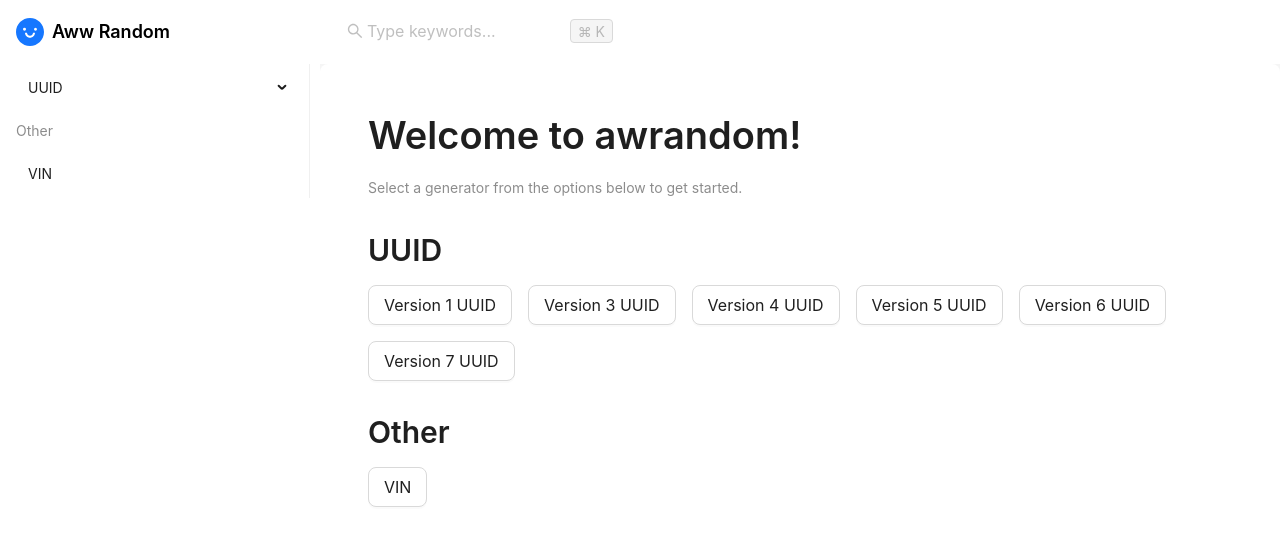
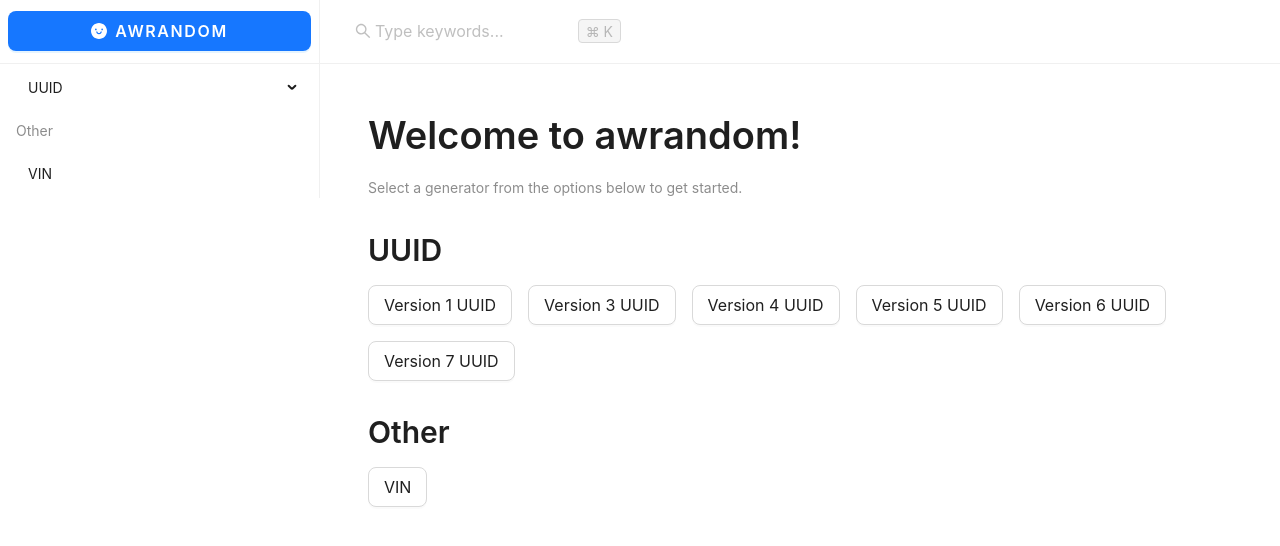
Before and after one commit to meetqy/awrandom, a Next.js app: page / in a window 1280 px wide. Shown: the top 546 px of the page. Built offline with nearby package versions, Linux system fonts and the light colour scheme; what @ant-design/nextjs-registry would draw is missing.

Commit message:
Refactor AppLayout component structure and styling for improved layout consistency

```diff
--- a/src/components/app-layout.tsx
+++ b/src/components/app-layout.tsx
@@ -14,38 +14,26 @@ const { Header, Sider, Content } = Layout;
 
 const AppLayout = ({ children }: { children: ReactNode }) => {
   const {
-    token: { colorBgContainer, borderRadiusLG, colorTextQuaternary },
+    token: { colorBgContainer, colorTextQuaternary, colorBorderSecondary },
   } = theme.useToken();
+
+  const siderWidth = 320;
 
   return (
     <Layout>
-      <Sider
-        style={{
-          overflow: "auto",
-          height: "100vh",
-          position: "sticky",
-          insetInlineStart: 0,
-          top: 0,
-          bottom: 0,
-          scrollbarWidth: "thin",
-          scrollbarGutter: "stable",
-        }}
-        width={320}
-        trigger={null}
-        collapsible
-        theme="light"
-      >
-        <Header style={{ background: colorBgContainer, padding: "0 16px" }}>
-          <Link href="/" className="flex h-full w-full items-center gap-2">
-            <SmileFilled style={{ fontSize: 28 }} />
-            <span className="text-lg font-semibold text-black">Aww Random</span>
+      <Header className="sticky top-0 z-10 flex" style={{ background: colorBgContainer, padding: 0, borderBottom: `1px solid ${colorBorderSecondary}` }}>
+        <Layout>
+          <Sider width={320} theme="light" trigger={null}>
+            <div className="px-2" style={{ borderRight: `1px solid ${colorBorderSecondary}` }}>
+              <Link href="/">
+                <Button type="primary" block variant="filled" size="large" icon={<SmileFilled />}>
+                  <span className="font-semibold tracking-widest">AWRANDOM</span>
+                </Button>
               </Link>
-        </Header>
-        <Menu defaultSelectedKeys={["version-1-uuid"]} defaultOpenKeys={["uuid"]} mode="inline" items={navItems as MenuItemType[]} />
+            </div>
           </Sider>
 
-      <Layout>
-        <Header className="sticky top-0 z-10" style={{ background: colorBgContainer, padding: "0 16px" }}>
+          <Content style={{ padding: "0 24px", background: colorBgContainer }}>
             <Input
               suffix={
                 <Button disabled size="small">
@@ -58,11 +46,17 @@ const AppLayout = ({ children }: { children: ReactNode }) => {
               className="max-w-72"
               variant="borderless"
             />
+          </Content>
+        </Layout>
       </Header>
+
+      <Layout>
+        <Sider width={siderWidth} trigger={null} collapsible theme="light">
+          <Menu defaultSelectedKeys={["version-1-uuid"]} defaultOpenKeys={["uuid"]} mode="inline" items={navItems as MenuItemType[]} />
+        </Sider>
         <Content
           style={{
             padding: 24,
-            borderRadius: borderRadiusLG,
             background: colorBgContainer,
           }}
         >
```
Lines whose indentation alone changed are shown as unchanged.
